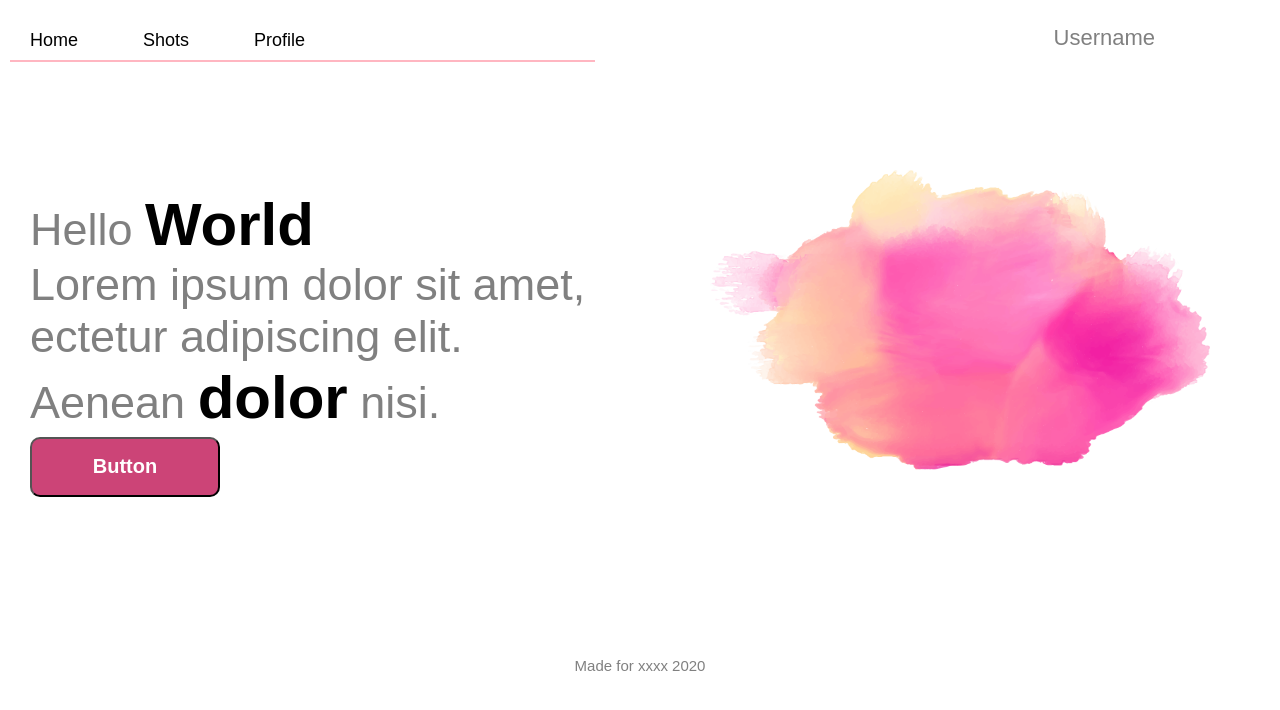
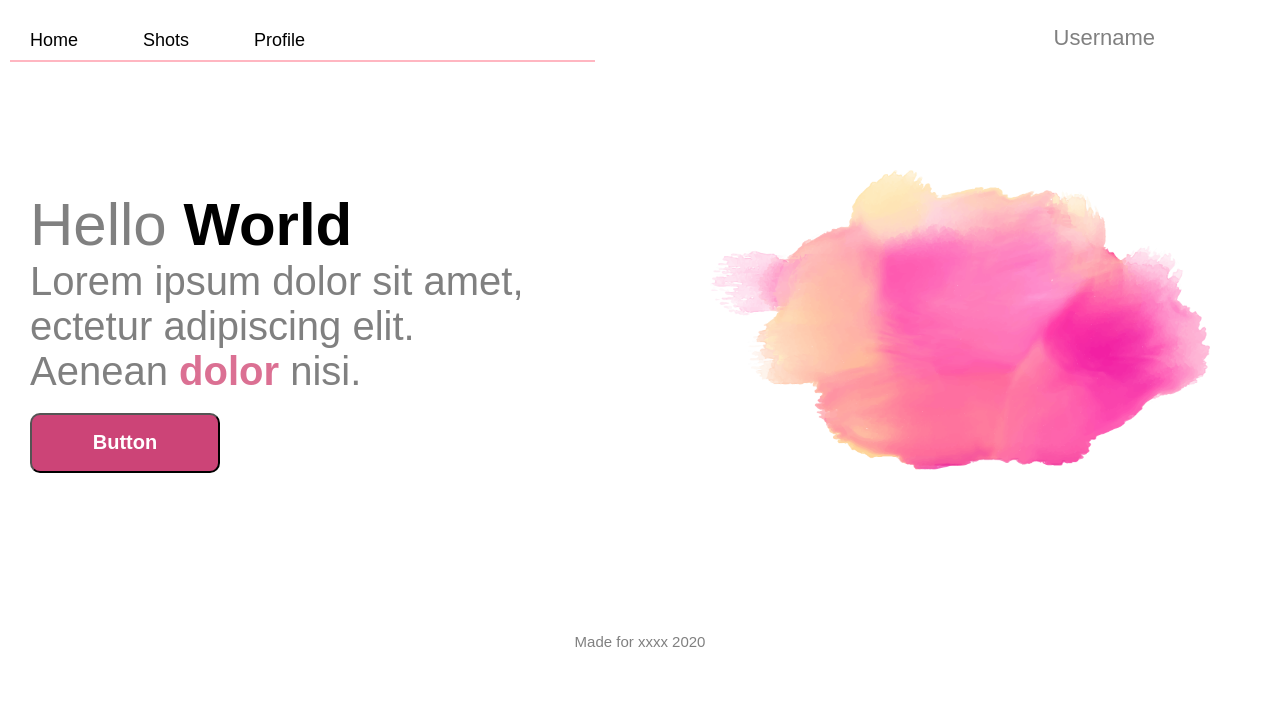
Before and after one commit to FernandoTorresL/ejercicio_maqueta01, a plain HTML site: page index.html in a window 1280 px wide. Drawn offline with Linux system fonts and the light colour scheme.

Commit message:
Fix font size, color and missing darkpink color

```diff
--- a/css/index.css
+++ b/css/index.css
@@ -91,12 +91,13 @@ a {
 	font-weight: 800;
 }
 
-.main-text {
-	font-size: 45px;
+.main-text2 {
+	font-size: 40px;
 }
 
-.main-text-bold{
-	font-size: 45px;
+.main-text2 .main-text-bold {
+	font-size: 40px;
+	color: palevioletred;
 }
 
 .logo {
--- a/index.html
+++ b/index.html
@@ -23,7 +23,7 @@
 				<div class="main">
 					<div class="main-text">
 						Hello <strong>World</strong>
-						<div>
+						<div class="main-text2">
 							Lorem ipsum dolor sit amet, ectetur adipiscing elit.
 							<div class="main-text2">
 								Aenean <strong class="main-text-bold">dolor</strong> nisi.
```
